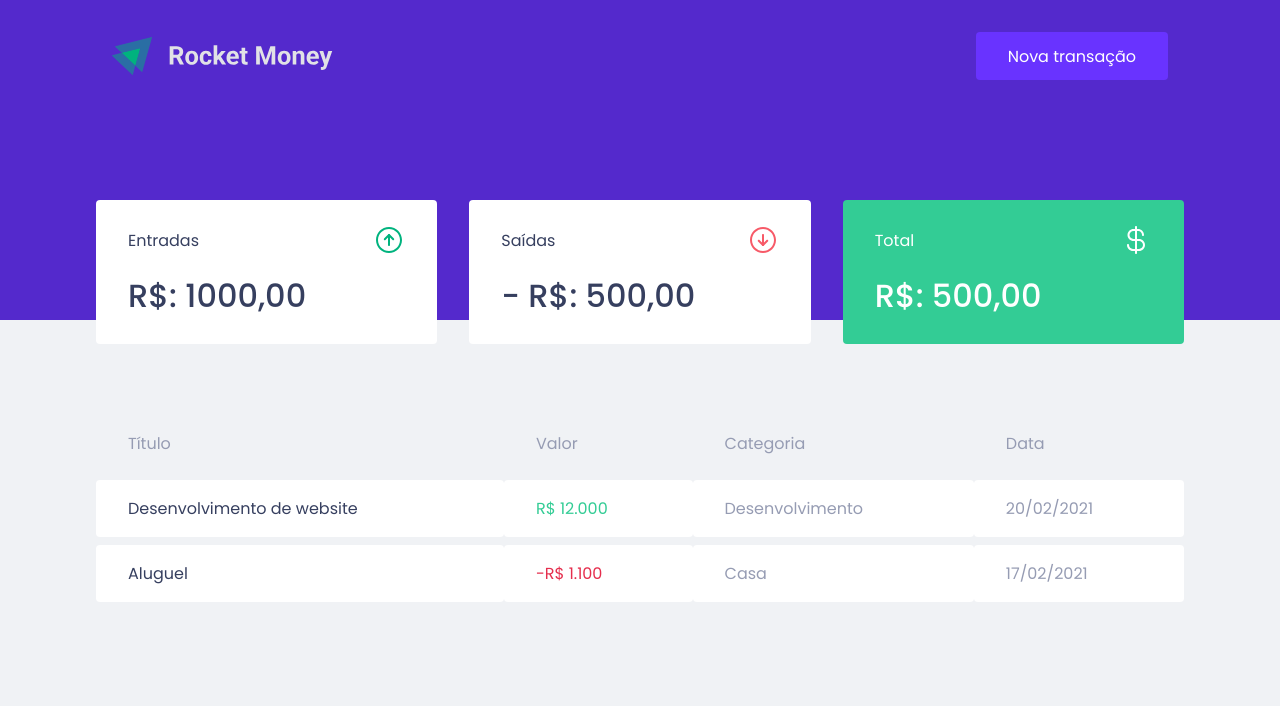
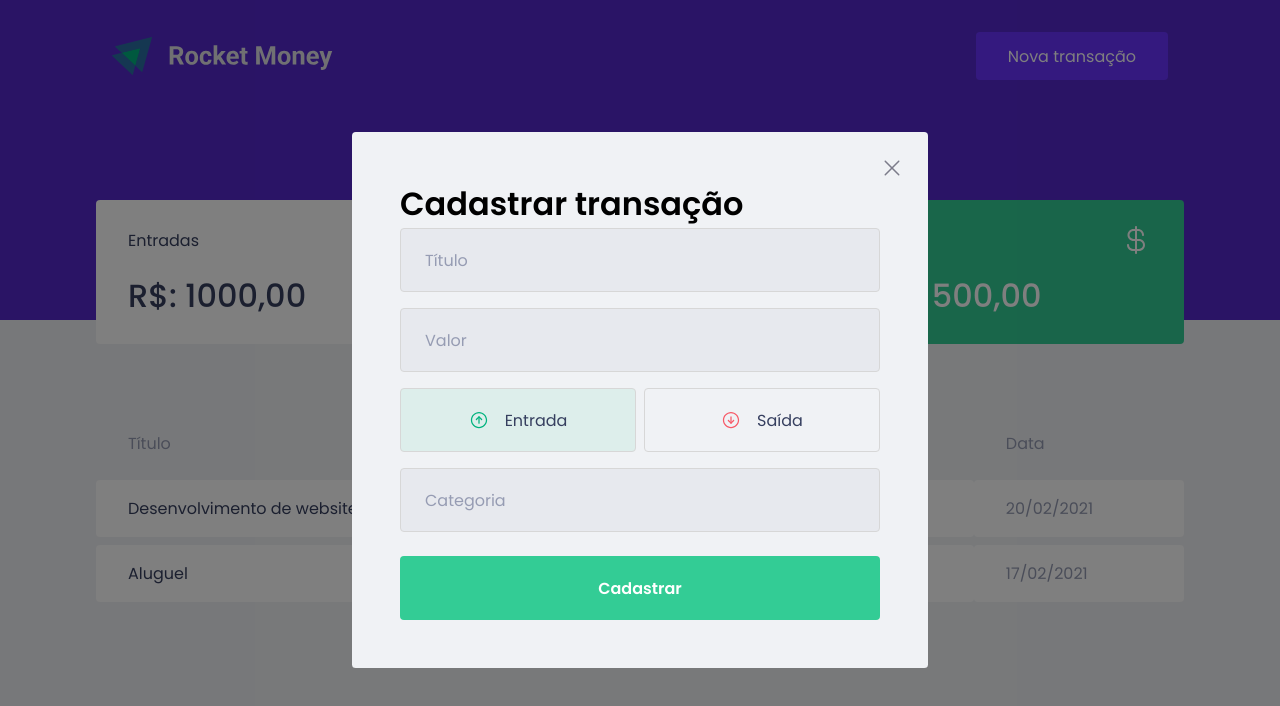
Before and after one commit to LeandroSCoutinho/rocket-money, a React (Create React App) app: page / in a window 1280 px wide. Both pictures are taken after a click on the button "Nova transação". Shown: the top 706 px of the page. Built offline with nearby package versions, Linux system fonts and the light colour scheme; no server answers; what miragejs would draw is missing.

Commit message:
Modal layout

```diff
--- a/package.json
+++ b/package.json
@@ -5,8 +5,10 @@
   "dependencies": {
     "axios": "^1.5.0",
     "miragejs": "^0.1.47",
+    "polished": "^4.2.2",
     "react": "^18.2.0",
     "react-dom": "^18.2.0",
+    "react-modal": "^3.16.1",
     "react-scripts": "5.0.1",
     "styled-components": "^6.0.7",
     "web-vitals": "^2.1.0"
@@ -19,6 +21,7 @@
     "@types/node": "^16.7.13",
     "@types/react": "^18.0.0",
     "@types/react-dom": "^18.0.0",
+    "@types/react-modal": "^3.16.0",
     "typescript": "^4.4.2"
   },
   "scripts": {
--- a/src/App.tsx
+++ b/src/App.tsx
@@ -1,13 +1,33 @@
 import { Dashboard } from "./Components/Dashboard";
 import { Header } from "./Components/Header";
+import Modal from 'react-modal'
 
 import { GlobalStyle } from "./styles/global";
+import { useState } from "react";
+import { NewTrasactionModal } from "./Components/NewTrasactionModal";
+
+Modal.setAppElement('#root');
 
 function App() {
+  const [isOpenNewTransactionModal, setIsOpenNewTransactionModal] = useState(false);
+
+  function handleOpenNewTransactionModal(){
+    setIsOpenNewTransactionModal(true);
+  }
+
+  function handleCloseNewTransactionModal(){
+    setIsOpenNewTransactionModal(false);
+  }
   return (
     <>
-      <Header/>
+      <Header onOpenNewTransactionModal={handleOpenNewTransactionModal} />
+
       <Dashboard/>
+
+      <NewTrasactionModal
+        isOpen={isOpenNewTransactionModal}
+        onRequestClose={handleCloseNewTransactionModal}
+      />
       <GlobalStyle/>
     </>
   );
--- a/src/Components/Header/index.tsx
+++ b/src/Components/Header/index.tsx
@@ -1,12 +1,20 @@
 import logo from '../../assets/logo.svg';
 import { Container, Content } from './styles';
 
-export function Header(){
+interface HeaderProps {
+    onOpenNewTransactionModal: () => void;
+}
+export function Header({ onOpenNewTransactionModal}:HeaderProps){
     return (
         <Container>
             <Content>
                 <img src={logo} alt="Rocket Money"/>
-                <button type="button">Nova transação</button>
+                <button
+                    type="button"
+                    onClick={ onOpenNewTransactionModal}
+                >
+                    Nova transação
+                </button>
             </Content>
         </Container>
     );
--- /dev/null
+++ b/src/Components/NewTrasactionModal/index.tsx
@@ -0,0 +1,68 @@
+import Modal from 'react-modal';
+import closeImg from '../../assets/close.svg';
+import incomImg from '../../assets/entrada.svg';
+import outincomimg from '../../assets/saida.svg';
+import { Container, TransactionTypeContainer, RadioBox } from "./styles";
+import { useState } from 'react';
+
+interface NewTransactionModalProps{
+    isOpen: boolean;
+    onRequestClose: () => void;
+}
+
+export function NewTrasactionModal({isOpen, onRequestClose}: NewTransactionModalProps){
+    const [type, setType] = useState('deposit');
+    return (
+
+        <Modal
+        isOpen={isOpen}
+        onRequestClose={onRequestClose}
+        overlayClassName="react-modal-overlay"
+        className="react-modal-content"
+       >
+        <button type="button" onClick={onRequestClose} className="react-modal-close">
+            <img src={closeImg} alt="Fechar modal" />
+        </button>
+        <Container>
+            <h1>Cadastrar transação</h1>
+
+            <input
+                type="text"
+                placeholder='Título'
+            />
+
+            <input
+                type="number"
+                placeholder='Valor'
+            />
+            <TransactionTypeContainer>
+                <RadioBox
+                    type="button"
+                    onClick={() => setType('deposit')}
+                    isActive={type === 'deposit'}
+                    activeColor={'green'}
+                >
+                    <img src={incomImg} alt="Entrada" />
+                    <span>Entrada</span>
+                </RadioBox>
+
+                <RadioBox
+                    type="button"
+                    onClick={() => setType('withdraw')}
+                    isActive={type === 'withdraw'}
+                    activeColor={'red'}
+                >
+                    <img src={outincomimg} alt="Saída" />
+                    <span>Saída</span>
+                </RadioBox>
+            </TransactionTypeContainer>
+            <input
+                type="text"
+                placeholder='Categoria'
+            />
+            <button type="submit">Cadastrar</button>
+
+        </Container>
+       </Modal>
+    )
+}
--- /dev/null
+++ b/src/Components/NewTrasactionModal/styles.ts
@@ -0,0 +1,99 @@
+import { styled } from "styled-components";
+import { darken, transparentize } from "polished";
+
+export const Container = styled.form`
+    h2 {
+        color: var(--text-title);
+        font-size: 1.5rem;
+        margin-bottom: 2rem;
+    }
+
+    input {
+        width: 100%;
+        padding: 0 1.5rem;
+        height: 4rem;
+        border-radius: 0.25rem;
+        border: 1px solid #d7d7d7;
+        background: #e7e9ee;
+        font-weight: 400;
+        font-size: 1rem;
+
+        &::placeholder {
+            color: var(--text-body);
+        }
+
+        & + input {
+            margin-top: 1rem;
+        }
+    }
+
+    button[type="submit"] {
+        width: 100%;
+        padding: 0 1.5rem;
+        height: 4rem;
+        background: var(--green);
+        color: #fff;
+        border-radius: 0.25rem;
+        border: 0;
+        font-size: 1rem;
+        margin-top: 1.5rem;
+        font-size: 1rem;
+        font-weight: 600;
+        transition: filter 0,2s;
+
+        &:hover {
+            filter: brightness(0.9);
+        }
+    }
+`;
+
+export const TransactionTypeContainer = styled.div`
+    margin: 1rem 0;
+    display: grid;
+    grid-template-columns: 1fr 1fr;
+    gap: 0.5rem;
+`;
+
+interface RadioBoxProps{
+    isActive: boolean;
+    activeColor: 'green' | 'red';
+}
+
+const color = {
+    green: '#33CC95',
+    red: '#E52E4D'
+}
+
+export const RadioBox = styled.button<RadioBoxProps>`
+        height: 4rem;
+        display: flex;
+        align-items: center;
+        justify-content: center;
+        padding: 1rem 0;
+        border: 1px solid #d7d7d7;
+        border-radius: 0.25rem;
+
+        background: ${(props) => props.isActive
+            ? transparentize(0.9, color[props.activeColor])
+            : 'transparent'
+        };
+
+        transition: border-color 0.2s;
+
+        &:hover {
+            border-color: ${darken(0.1,'#d7d7d7')}
+        }
+
+        img {
+            weight: 20px;
+            height: 20px;
+        }
+
+        span {
+            display: inline-block;
+            margin-left: 1rem;
+            font-size: 1rem;
+            color: var(--text-title);
+        }
+
+`;
--- a/src/styles/global.ts
+++ b/src/styles/global.ts
@@ -52,4 +52,42 @@
         opacity: 0.6;
         cursor: not-allowed;
     }
+
+    .react-modal-overlay {
+        background: rgba(0,0,0,0.5);
+        position: fixed;
+        top:0;
+        bottom:0;
+        left:0;
+        right:0;
+        display:flex;
+        align-items:center;
+        justify-content: center;
+
+    }
+
+    .react-modal-content{
+        width:100%;
+        max-width: 576px;
+        background: var(--background);
+        padding: 3rem;
+        position: relative;
+        border-radius: 0.24rem;
+
+    }
+
+    .react-modal-close {
+        position: absolute;
+        top: 1.5rem;
+        right: 1.5rem;
+        border: 0;
+        background: transparent;
+        transition: filter 0.2s;
+
+        &:hover {
+            filter: brightness(0.8);
+        }
+
+    }
+
 `
```
Also changed, not shown: src/assets/close.svg (added), 1 other file (tests, documents, lock files or other folders).
